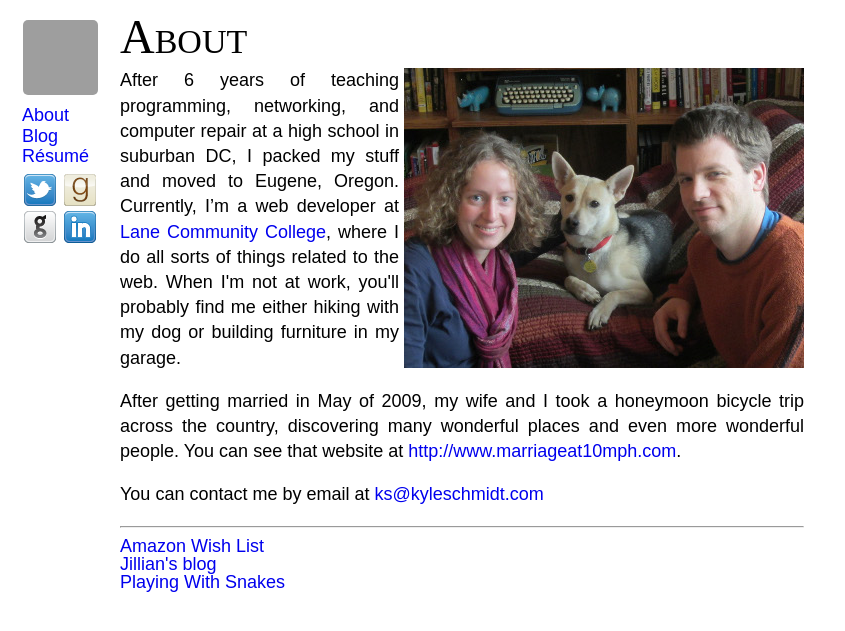
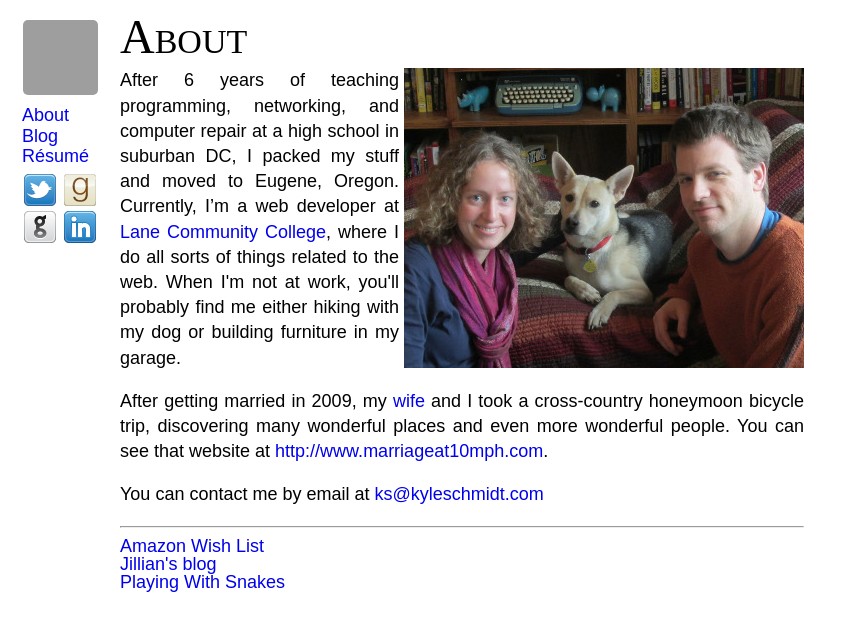
Before and after one commit to krschmidt/krschmidt.github.com, a Jekyll site: the page built from about.html, in a window 1280 px wide, cut to the strip 0-631 px from the top of the page. Shown: the whole strip, without its empty margins (0-845 px from the left). Built offline with Jekyll 4.4.1, drawn with Linux system fonts in a browser that asks for light colours; nearby versions of some CDN libraries; some web fonts are replaced; grey boxes are pictures that could not be loaded.

Commit message:
fixing some justification issues

```diff
--- a/about.html
+++ b/about.html
@@ -8,7 +8,7 @@
 
 <p>After 6 years of teaching programming, networking, and computer repair at a high school in suburban DC, I packed my stuff and moved to Eugene, Oregon. Currently, I’m a web developer at <a href="http://www.lanecc.edu">Lane Community College</a>, where I do all sorts of things related to the web. When I'm not at work, you'll probably find me either hiking with my dog or building furniture in my garage.</p>
 
-<p>After getting married in May of 2009, my wife and I took a honeymoon bicycle trip across the country, discovering many wonderful places and even more wonderful people. You can see that website at <a href="http://www.marriageat10mph.com">http://www.marriageat10mph.com</a>.</p>
+<p>After getting married in 2009, my <a href="http://jillianschmidt.com">wife</a> and I took a cross-country honeymoon bicycle trip, discovering many wonderful places and even more wonderful people. You can see that website at <a href="http://www.marriageat10mph.com">http://www.marriageat10mph.com</a>.</p>
 
 <p>You can contact me by email at <a href="mailto:ks@kyleschmidt.com">ks@kyleschmidt.com</a></p>
 
```
